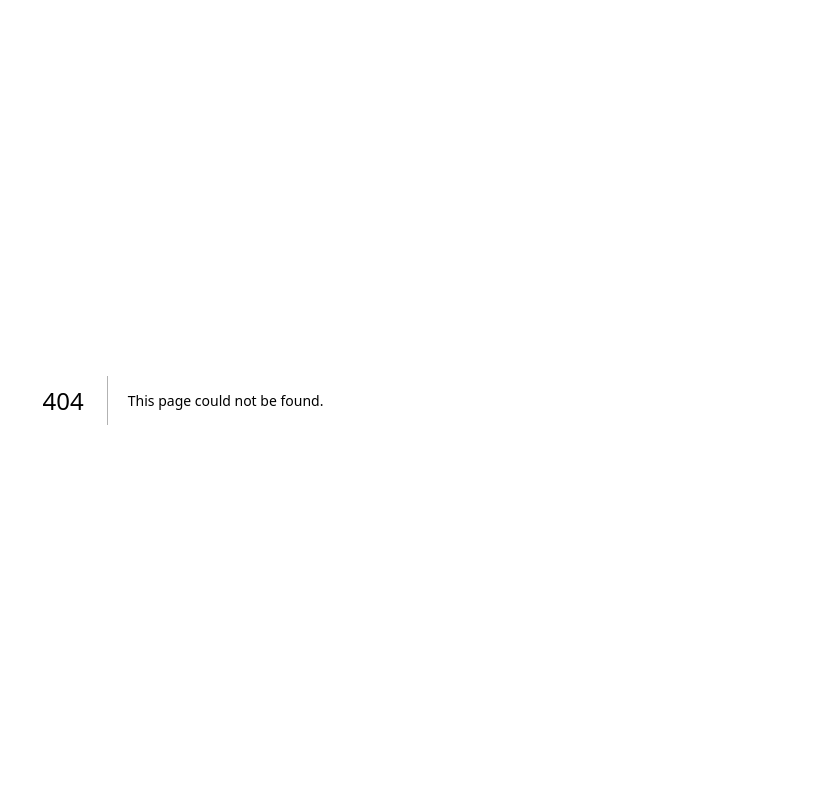
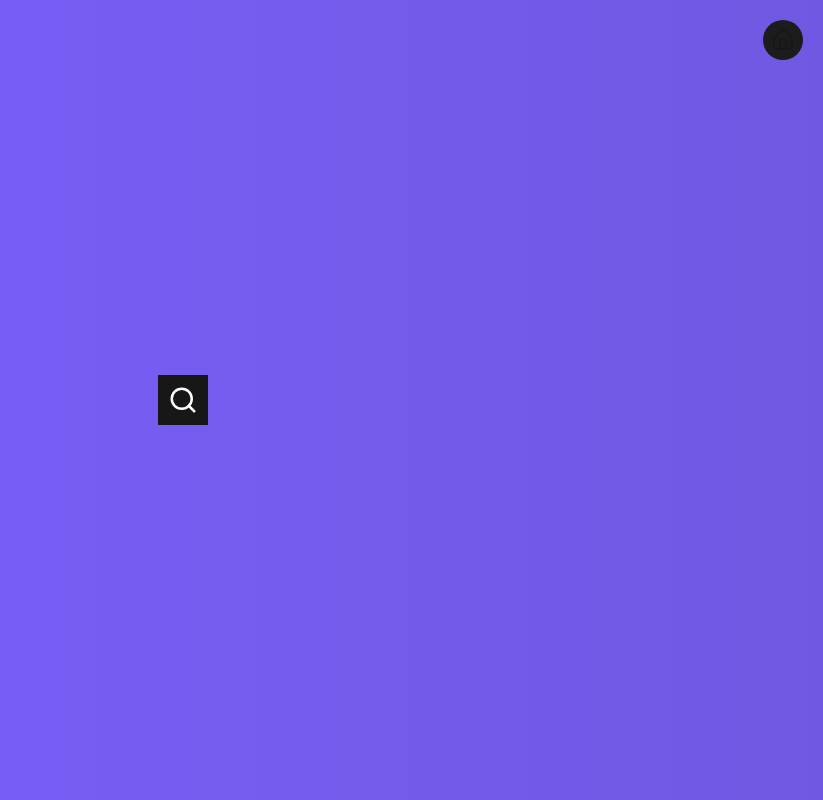
Before and after one commit to BaraSalameh/Tailwind-Master, a Next.js app: page /challenges/hidden-search-widget in a window 1280 px wide. Before the commit this address had no page. Shown: the whole page, without its empty margins (457-1280 px from the left). Built offline with nearby package versions, Linux system fonts and the light colour scheme.

Commit message:
hidden search widget challenge

```diff
--- /dev/null
+++ b/src/app/challenges/hidden-search-widget/page.tsx
@@ -0,0 +1,26 @@
+'use client';
+
+import { Search } from "lucide-react";
+import { useState } from "react";
+
+const HiddenSearchWidget = () => {
+    const [active, setActive] = useState(false);
+
+    return(
+        <div className="flex h-screen bg-linear-90 from-[#7d5fff] to-[#7158e2] justify-center items-center">
+            <div className="bg-foreground text-background flex items-center px-2.5 py-2.5">
+                <input
+                    className={`${active ? 'w-50' : 'w-0'} text-lg outline-0 transition-all duration-500 ease-in`}
+                    placeholder="Search..."
+                />
+                <Search
+                    className="cursor-pointer"
+                    size={30}
+                    onClick={() => setActive(!active)}
+                />
+            </div>
+        </div>
+    )
+}
+
+export default HiddenSearchWidget;
--- a/src/app/page.tsx
+++ b/src/app/page.tsx
@@ -10,7 +10,8 @@ const Home = () => {
     const challenges = [
         {name: 'Expanding Cards', path: 'expanding-cards'},
         {name: 'Progress Steps', path: 'progress-steps'},
-        {name: 'Rotating Navigation Animation', path: 'rotating-navigation-animation'}
+        {name: 'Rotating Navigation Animation', path: 'rotating-navigation-animation'},
+        {name: 'Hidden Search Widget', path: 'hidden-search-widget'}
     ]
 
     return (
```
